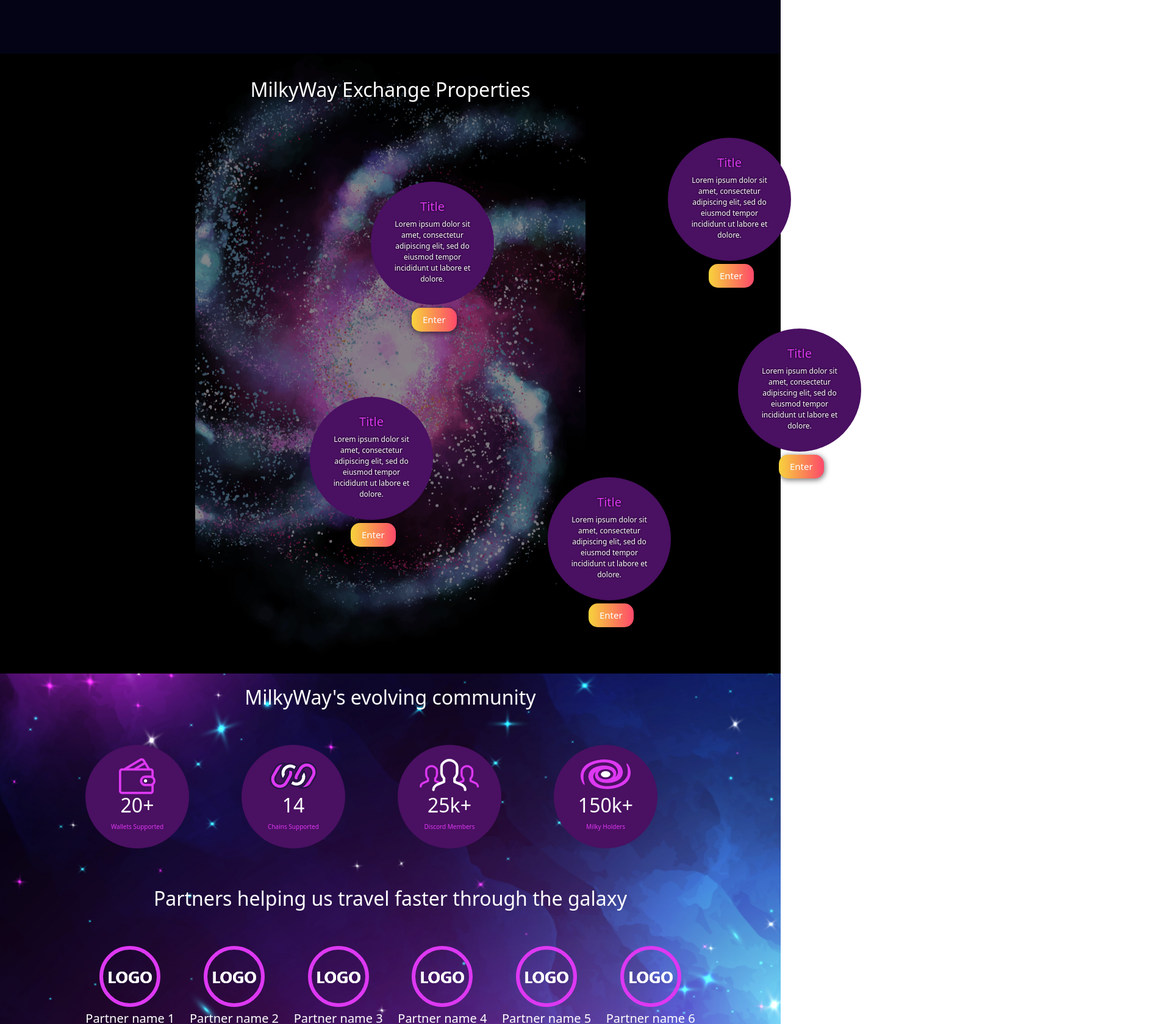
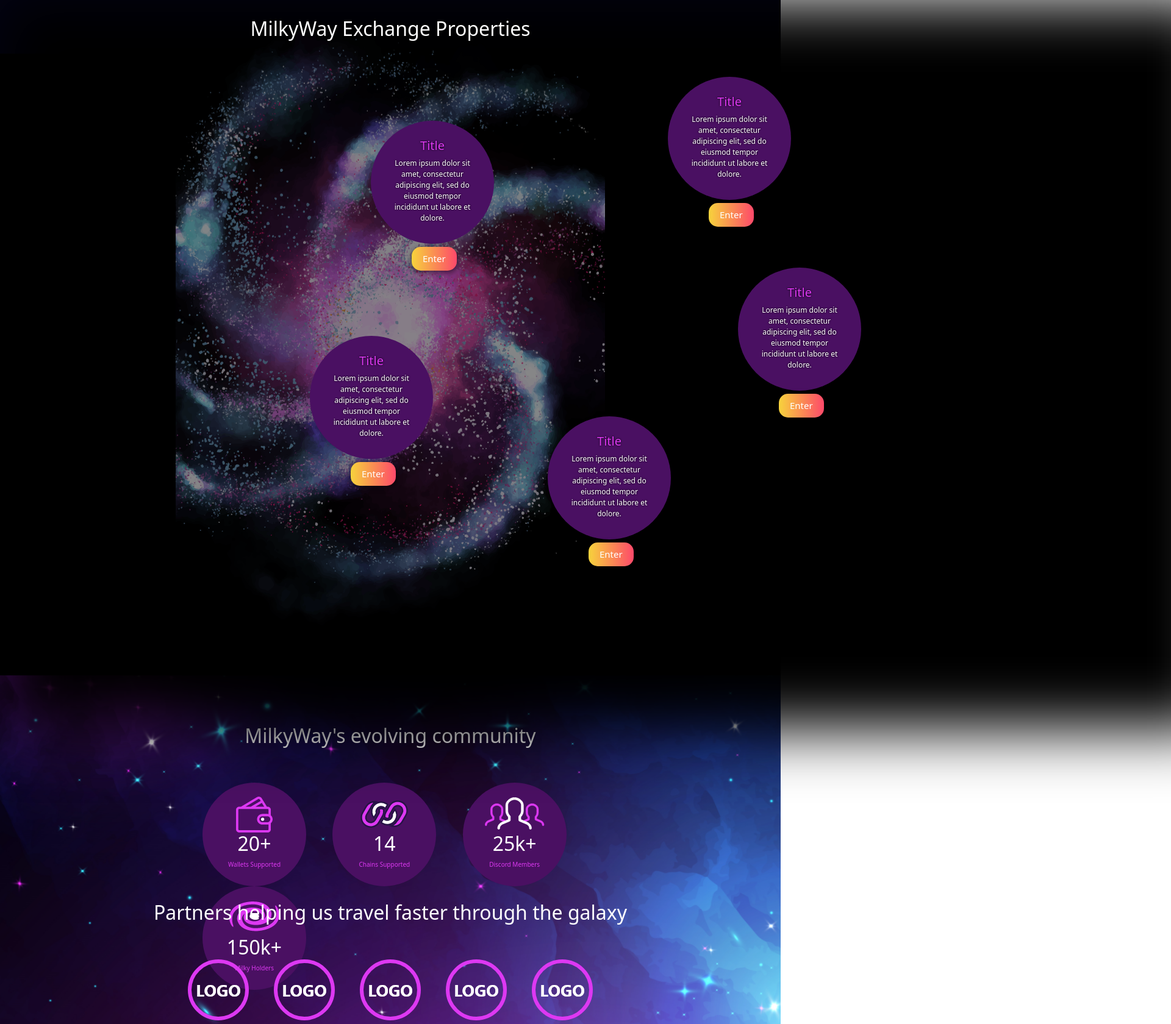
Before and after one commit to TechInnovation-Blockchain/milky-fresh-front, a React (Create React App) app: page / in a window 1280 px wide. Shown: the part 760-2440 px from the top of the page at 61% size, 1920 px wide, since content can reach past the window. Built offline with nearby package versions, Linux system fonts and the light colour scheme.

Commit message:
general spacing

```diff
--- a/src/App.css
+++ b/src/App.css
@@ -198,8 +198,8 @@ background-size:cover; */
 
   margin-right: auto;
   margin-left:auto;
-  margin-top: 20px;
-  width: 200px;
+  margin-top: -20px;
+  /* width: 200px; */
   height: 200px;
   position: relative;
 }
@@ -210,7 +210,7 @@ background-size:cover; */
   z-index: 5;
   position: relative;
 
-  margin-top: -950px;
+  margin-top: -1000px;
 
   width: 100%;
   height: 100%;
@@ -221,25 +221,26 @@ background-size:cover; */
 
   /* box-shadow: 0 0 20px 20px black  ; */
   /* background-blend-mode: difference; */
-  min-height:max-content;
+  height: 850px;
   padding-bottom: 120px;
 }
 
 .dimmer {
-  margin-top: 0px;
+  margin-top: -90px;
+
   /* padding-top: -80px; */
-    /* background-color: black; */
-    width: 100%;
+    background-color: black;
+    width: 2000px;
 
     /* position:absolute; */
-    top:0;
-    left:0;
-    height: 990px;
-    -webkit-filter: blur(20px);
--moz-filter: blur(20px);
--o-filter: blur(20px);
--ms-filter: blur(20px);
-filter: blur(20px);
+    /* top:0; */
+    /* left:0; */
+    height: 1200px;
+    /* -webkit-filter: blur(50px); */
+/* -moz-filter: blur(50px); */
+/* -o-filter: blur(50px); */
+/* -ms-filter: blur(50px); */
+filter: blur(50px);
 
   /* -webkit-mask-image: linear-gradient(to top, black 90%, transparent 100%);
   mask-image: linear-gradient(to top, black 90%, transparent 100%); */
@@ -247,7 +248,7 @@ filter: blur(20px);
 }
 
 .galaxy-back {
-  margin-top: -990px;
+  margin-top: -1160px;
 
 
   background-image: url("./resources/images/galaxy.png");
@@ -257,7 +258,7 @@ filter: blur(20px);
   background-size:auto;
   background-position-x: center;
   background-position-y: -30%;
-  width: 50%;
+  width: 55%;
   height: 990px;
 
   /* position:absolute; */
@@ -296,7 +297,8 @@ filter: blur(20px);
 /* COMMUNITY */
 
 .community-div{
-  padding-top: 20px;
+  margin-top: 230px;
+  padding-top: 80px;
 
 background-image: url("./resources/images/back2.png");
 /* overflow: visible; */
@@ -304,6 +306,10 @@ background-repeat: no-repeat;
 background-size:cover;
 
 height: 1000px;
+}
+
+.community-div h2 {
+  display: block;
 }
 
 
@@ -324,6 +330,7 @@ height: 1000px;
 
 .community-circ h2 {
   padding-top: 18%;
+
 }
 
 
@@ -360,7 +367,7 @@ div.milkyway-icon {
 /* PARTNERS */
 
 .partners-div {
-  padding-top: 50px;
+  padding-top:70px;
 
   /* background-color: black; */
 
--- a/src/components/Community.js
+++ b/src/components/Community.js
@@ -7,7 +7,7 @@ const Community = () => {
     return (
         <div class= "community-div">
             <h2>MilkyWay's evolving community</h2>
-            <Row style = {{width : "80%", margin: "0 auto", paddingTop : "50px"}}>
+            <Row style = {{width : "50%", margin: "0 auto", paddingTop : "50px"}}>
                 <Col>
                 <div class = "community-circ wallets-icon">
                     {/* <image src = "../resources/images/wallets-icon.png" alt="Wallet Icon" style={{width:"2000", height:"2000"}}/> */}
--- a/src/components/Partners.js
+++ b/src/components/Partners.js
@@ -6,7 +6,7 @@ const Partners = () => {
     return (
         <div class = "partners-div">
              <h2>Partners helping us travel faster through the galaxy</h2>
-            <Row style = {{width : "80%", margin: "0 auto", paddingTop : "50px"}}>
+            <Row style = {{width : "55%", margin: "0 auto", paddingTop : "50px"}}>
                 <Col >
                     <div class = "partners-circ" >
                     </div>
```
